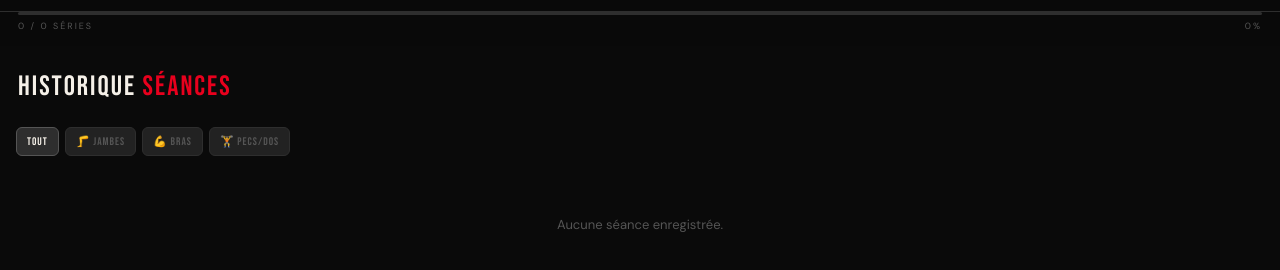
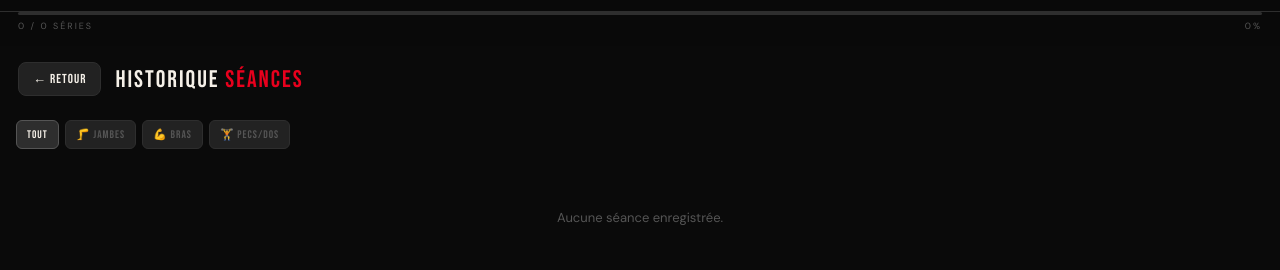
Before and after one commit to chrisclerm/Tracker-seances, a plain HTML site: page index.html in a window 1280 px wide. Both pictures are taken after a click on the button "HISTORIQUE". Shown: the part 54-324 px from the top of the page. Drawn offline with Linux system fonts and the light colour scheme.

Commit message:
Add files via upload

```diff
--- a/index.html
+++ b/index.html
@@ -165,8 +165,9 @@
 <div id="chest-view"></div>
 
 <div id="history-view">
-  <div style="padding:24px 18px 8px">
-    <div style="font-family:'Bebas Neue',sans-serif;font-size:28px;letter-spacing:2px">HISTORIQUE <span style="color:var(--red)">SÉANCES</span></div>
+  <div style="padding:16px 18px 8px;display:flex;align-items:center;gap:14px">
+    <button onclick="showView(lastView)" style="background:var(--gray2);border:1px solid var(--mid);border-radius:8px;color:var(--white);font-family:'Bebas Neue',sans-serif;font-size:13px;letter-spacing:1px;padding:8px 14px;cursor:pointer;flex-shrink:0">← RETOUR</button>
+    <div style="font-family:'Bebas Neue',sans-serif;font-size:24px;letter-spacing:2px">HISTORIQUE <span style="color:var(--red)">SÉANCES</span></div>
   </div>
   <div class="history-filter">
     <div class="filter-btn active" id="f-all"   onclick="setFilter('all')">TOUT</div>
@@ -205,6 +206,7 @@ var CHEST_BLOCKS = [
 ];
 
 var currentView = 'legs';
+var lastView = 'legs';
 var historyFilter = 'all';
 var DATA = {};
 var HISTORY = [];
@@ -433,6 +435,7 @@ function toggleBlock(key) {
 
 // ── VIEWS ──────────────────────────────────────────────────────────────────
 function showView(v) {
+  if(v!=='history') lastView=v;
   currentView=v;
   ['legs','arms','chest','history'].forEach(function(x){document.getElementById(x+'-view').style.display=v===x?'block':'none';});
   document.getElementById('session-tabs').style.display=v==='history'?'none':'flex';
@@ -442,6 +445,7 @@ function showView(v) {
   document.getElementById('btn-history').classList.toggle('active',v==='history');
   updateProgress();
   if(v==='history') renderHistory();
+  window.scrollTo(0,0);
 }
 
 function restoreNotesFields() {
```
